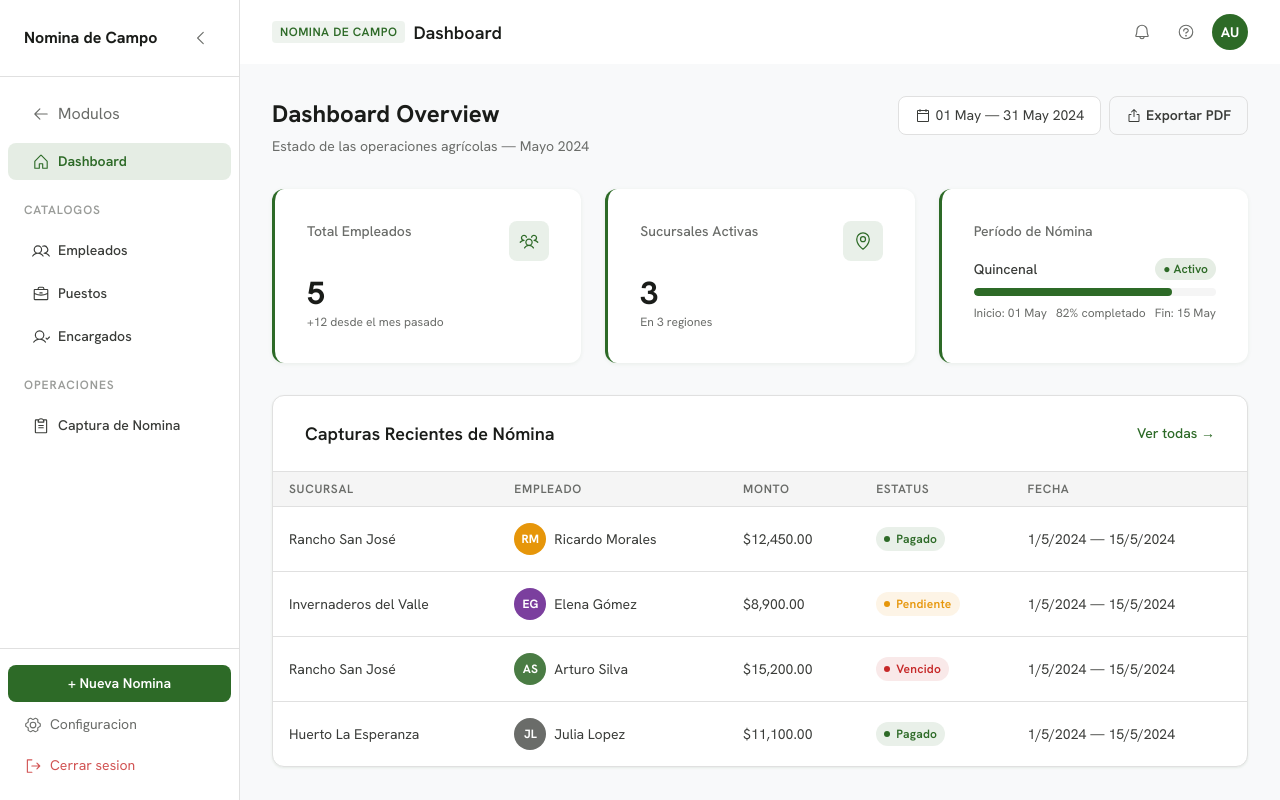
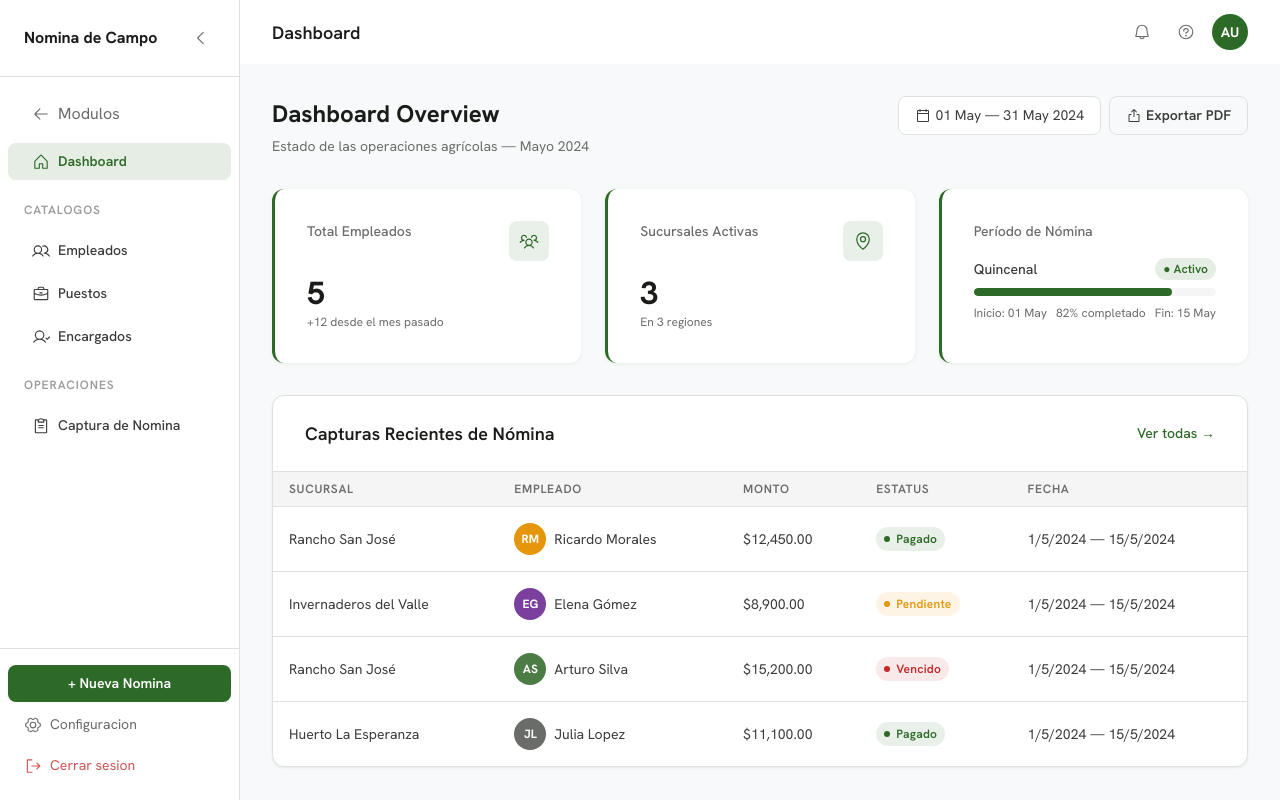
Before and after one commit to sistemasgab/nomina-campo, a React (Vite) app: page / in a window 1280 px wide. Both pictures are taken after a click on the button 640 px from the left and 290 px from the top of the page. Built offline with nearby package versions, Linux system fonts and the light colour scheme.

Commit message:
refactor: Remove unused module name logic and associated styles from AppLayout for cleaner code

```diff
--- a/src/components/Layout/AppLayout.css
+++ b/src/components/Layout/AppLayout.css
@@ -25,25 +25,6 @@
   gap: var(--spacing-md);
 }
 
-.app-layout__title-group {
-  display: flex;
-  align-items: center;
-  gap: var(--spacing-sm);
-  min-width: 0;
-}
-
-.app-layout__module-label {
-  font-size: var(--font-size-xs);
-  font-weight: 600;
-  letter-spacing: 0.04em;
-  text-transform: uppercase;
-  color: var(--color-primary);
-  background-color: rgba(45, 106, 39, 0.08);
-  padding: 2px var(--spacing-sm);
-  border-radius: var(--radius-sm);
-  white-space: nowrap;
-  flex-shrink: 0;
-}
 
 .app-layout__page-title {
   font-size: var(--font-size-lg);
--- a/src/components/Layout/AppLayout.tsx
+++ b/src/components/Layout/AppLayout.tsx
@@ -2,16 +2,6 @@ import { useEffect, useMemo, useState } from 'react';
 import { Outlet, useLocation } from 'react-router-dom';
 import { Bell, Question } from '@phosphor-icons/react';
 
-const MODULE_NAMES: Record<string, string> = {
-  general: 'General',
-  nomina: 'Nomina de Campo',
-  preparaciones: 'Preparaciones Agricolas',
-};
-
-function getModuleName(pathname: string): string | null {
-  const segment = pathname.split('/')[1];
-  return MODULE_NAMES[segment] ?? null;
-}
 import { useEmpresaStore } from '../../stores/useEmpresaStore';
 import { useSucursalStore } from '../../stores/useSucursalStore';
 import { usePuestoStore } from '../../stores/usePuestoStore';
@@ -133,7 +123,6 @@ function useFilterDefs(pathname: string): FilterDef[] {
 export function AppLayout() {
   const location = useLocation();
   const pageTitle = getPageTitle(location.pathname);
-  const moduleName = getModuleName(location.pathname);
   const filterDefs = useFilterDefs(location.pathname);
 
   const [sidebarCollapsed, setSidebarCollapsed] = useState(false);
@@ -167,10 +156,7 @@ export function AppLayout() {
       <Sidebar collapsed={sidebarCollapsed} onToggle={() => setSidebarCollapsed((c) => !c)} />
       <div className="app-layout__main">
         <header className="app-layout__header">
-          <div className="app-layout__title-group">
-            {moduleName && <span className="app-layout__module-label">{moduleName}</span>}
-            <h1 className="app-layout__page-title">{pageTitle}</h1>
-          </div>
+          <h1 className="app-layout__page-title">{pageTitle}</h1>
 
           <div className="app-layout__header-actions">
             <button className="app-layout__icon-btn" aria-label="Notificaciones">
```
